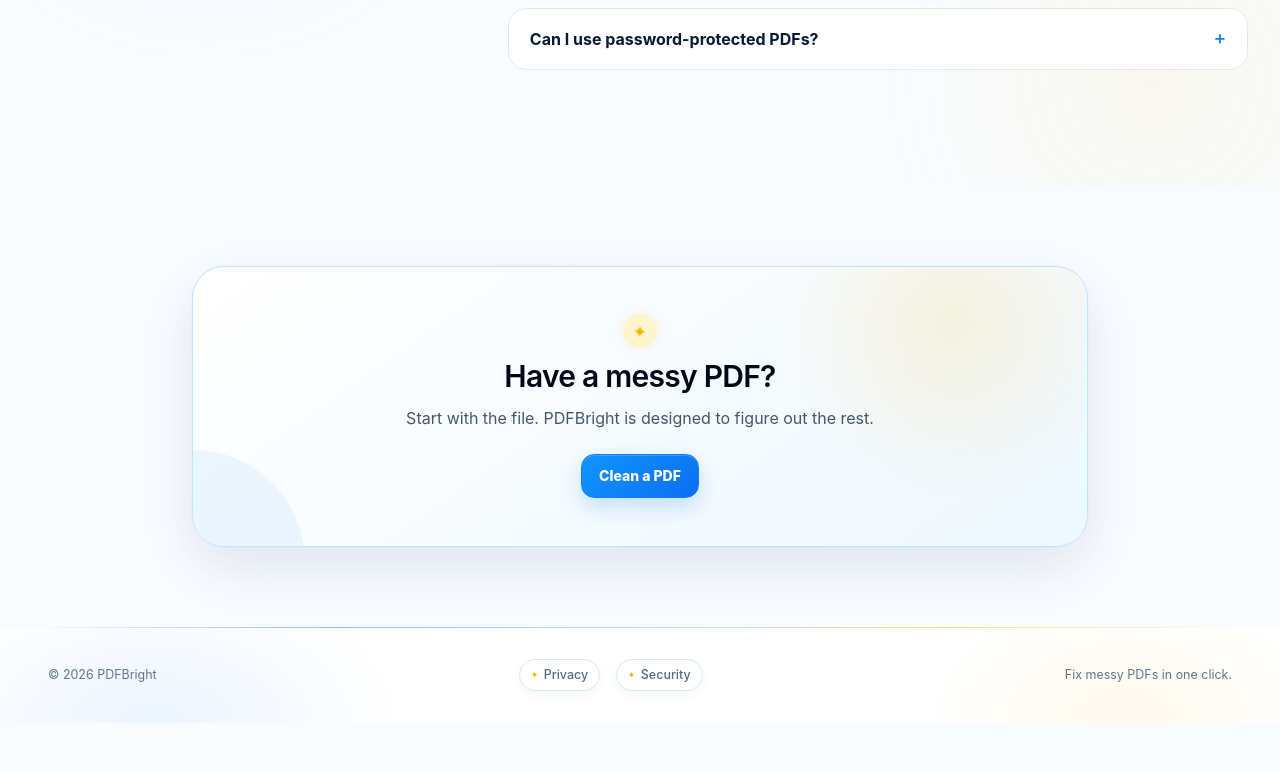
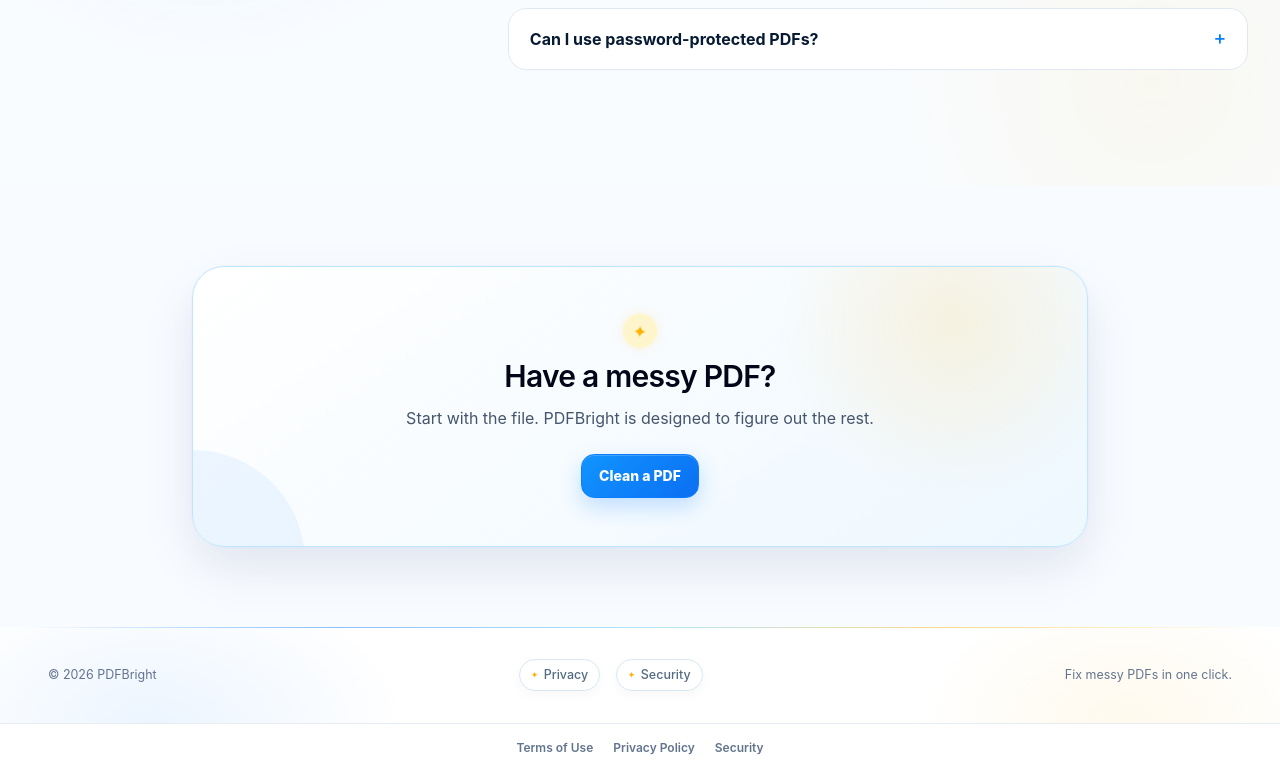
Before and after one commit to Rouane12/pdfbright, a Next.js app: page / in a window 1280 px wide. Shown: the part 5343-6115 px from the top of the page. Before the commit the page ends 6066 px from the top, so only its background shows below. Built offline with nearby package versions, Linux system fonts and the light colour scheme; no server answers.

Commit message:
launch: keep legal navigation visible in early access

```diff
--- a/src/app/layout.tsx
+++ b/src/app/layout.tsx
@@ -1,4 +1,5 @@
 import type { Metadata } from "next";
+import Link from "next/link";
 import { GlobalSiteHeader } from "@/components/global-site-header";
 import { PaddleCheckoutRuntime } from "@/components/paddle-checkout-runtime";
 import { ProductAnalytics } from "@/components/product-analytics";
@@ -66,6 +67,17 @@ export default function RootLayout({
         <ProductAnalytics />
         <GlobalSiteHeader />
         {children}
+        <div className="border-t border-slate-200/80 bg-white">
+          <nav
+            className="mx-auto flex max-w-6xl flex-wrap items-center justify-center gap-x-5 gap-y-2 px-5 py-4 text-xs font-semibold text-slate-500 sm:px-6"
+            aria-label="Legal navigation"
+          >
+            <Link className="hover:text-slate-900" href="/terms">Terms of Use</Link>
+            <Link className="hover:text-slate-900" href="/privacy">Privacy Policy</Link>
+            <Link className="hover:text-slate-900" href="/security">Security</Link>
+            {billingEnabled ? <Link className="hover:text-slate-900" href="/refund-policy">Refund Policy</Link> : null}
+          </nav>
+        </div>
       </body>
     </html>
   );
```
